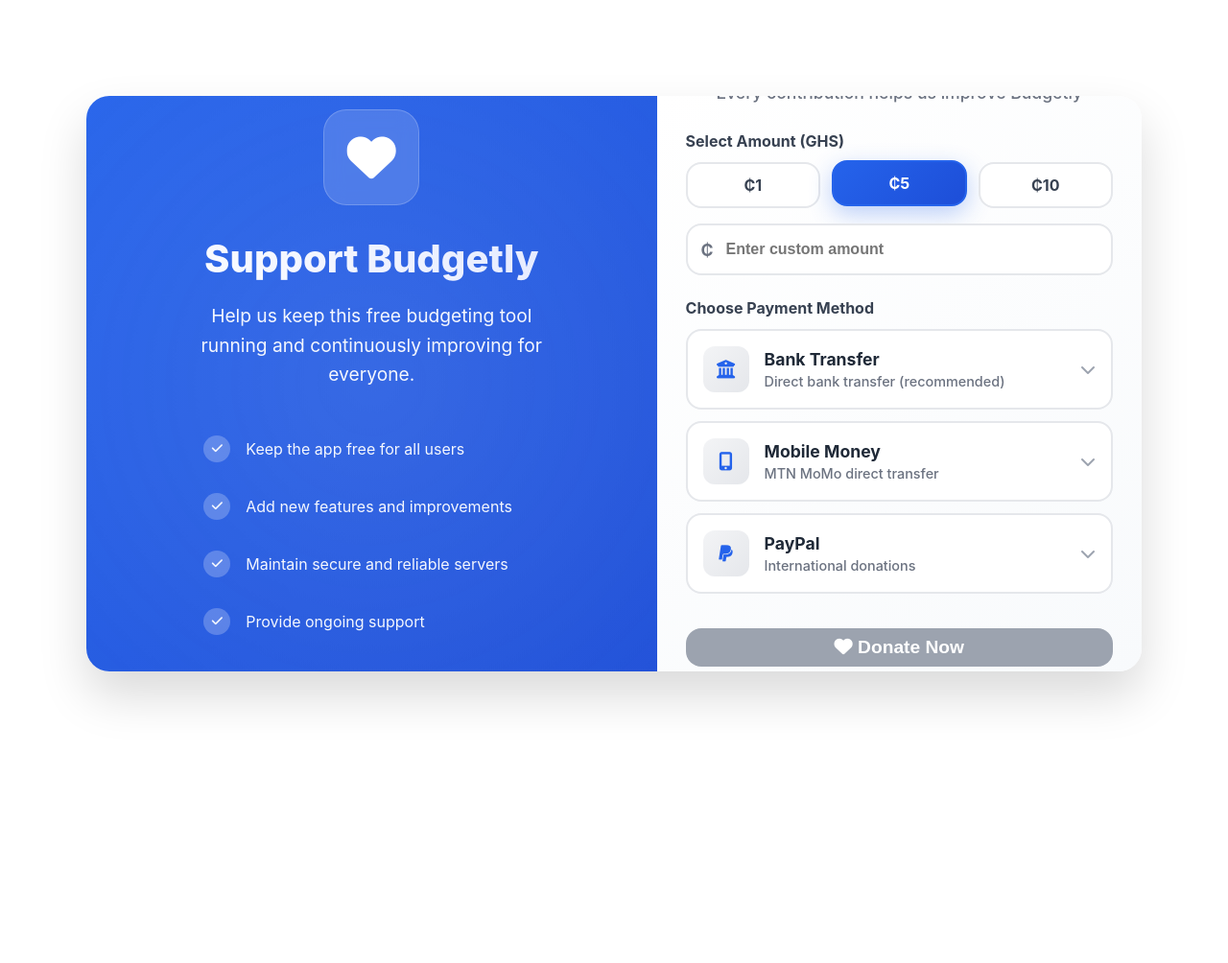
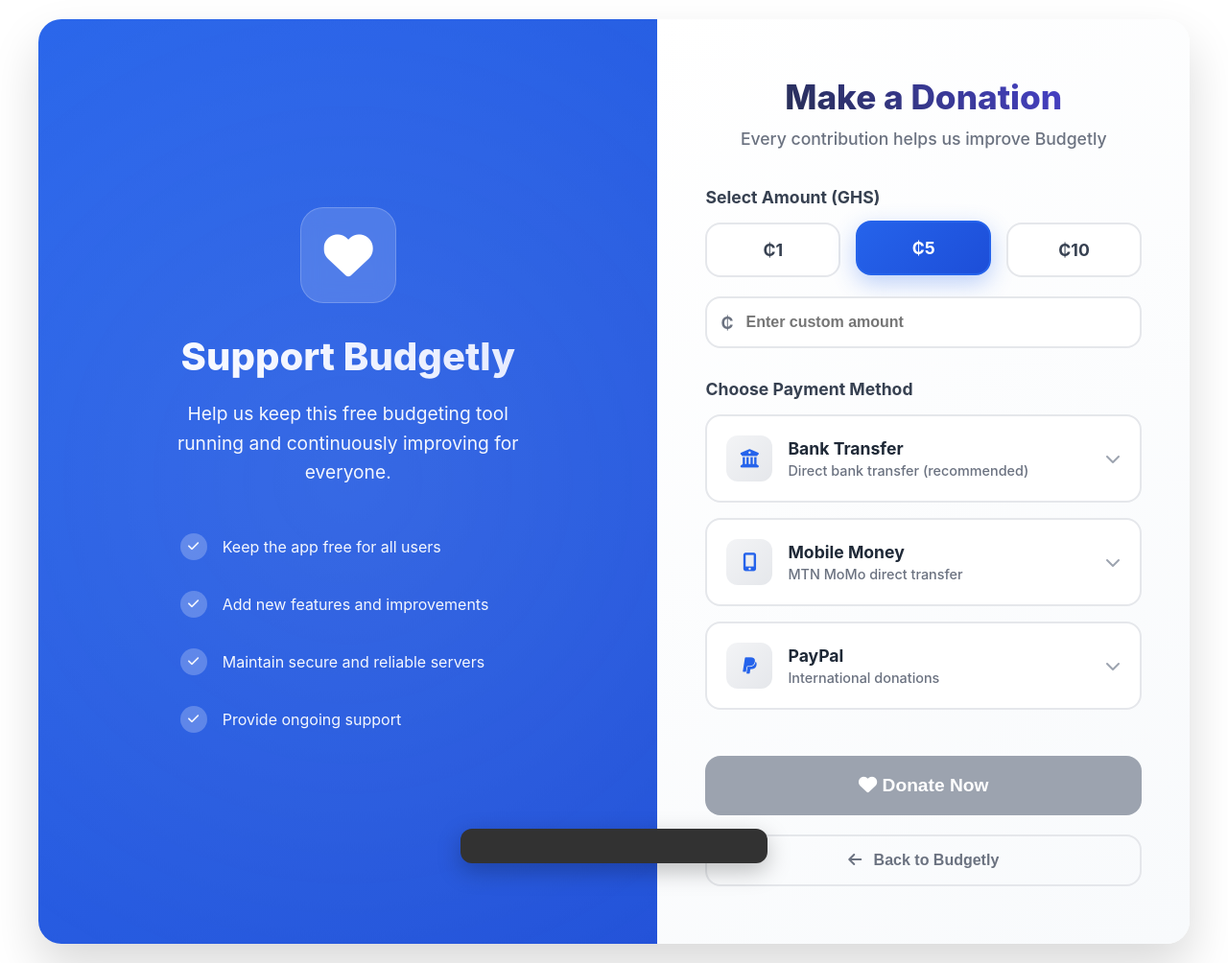
Before and after one commit to kwakuNti/budget, a PHP site: page /budget/donate in a window 1280 px wide. Shown: the whole page at 96% size. Before the commit the page ends 735 px from the top, so only its background shows below. Run offline with PHP 8.4, Linux system fonts and the light colour scheme.

Commit message:
style: Update donation form layout and spacing for improved user experience

```diff
--- a/templates/donate.php
+++ b/templates/donate.php
@@ -27,18 +27,17 @@
             border-radius: 24px;
             box-shadow: 0 25px 50px rgba(0, 0, 0, 0.15);
             overflow: hidden;
-            max-width: 1100px;
+            max-width: 1200px;
             width: 100%;
             display: flex;
-            height: 85vh;
-            max-height: 600px;
+            min-height: 700px;
         }
 
         /* Left Side - Hero */
         .donate-hero {
             flex: 1.2;
             background: linear-gradient(135deg, #2563eb 0%, #1d4ed8 100%);
-            padding: 40px 30px;
+            padding: 60px 50px;
             display: flex;
             flex-direction: column;
             justify-content: center;
@@ -147,7 +146,7 @@
         /* Right Side - Donation Form */
         .donate-form-section {
             flex: 1;
-            padding: 40px 30px;
+            padding: 60px 50px;
             display: flex;
             flex-direction: column;
             justify-content: center;
@@ -156,7 +155,7 @@
 
         .form-header {
             text-align: center;
-            margin-bottom: 30px;
+            margin-bottom: 40px;
         }
 
         .form-title {
@@ -178,26 +177,26 @@
 
         /* Amount Selection */
         .amount-selection {
-            margin-bottom: 24px;
+            margin-bottom: 32px;
         }
 
         .amount-label {
             display: block;
             font-weight: 700;
             color: #374151;
-            margin-bottom: 12px;
-            font-size: 1rem;
+            margin-bottom: 16px;
+            font-size: 1.1rem;
         }
 
         .amount-options {
             display: grid;
             grid-template-columns: 1fr 1fr 1fr;
-            gap: 12px;
-            margin-bottom: 16px;
+            gap: 16px;
+            margin-bottom: 20px;
         }
 
         .amount-option {
-            padding: 12px;
+            padding: 16px;
             border: 2px solid #e5e7eb;
             border-radius: 16px;
             text-align: center;
@@ -206,7 +205,7 @@
             background: white;
             font-weight: 700;
             color: #374151;
-            font-size: 1rem;
+            font-size: 1.1rem;
             position: relative;
             overflow: hidden;
         }
@@ -276,13 +275,13 @@
 
         /* Payment Methods */
         .payment-methods {
-            margin-bottom: 24px;
+            margin-bottom: 32px;
         }
 
         .payment-method {
             border: 2px solid #e5e7eb;
             border-radius: 16px;
-            margin-bottom: 12px;
+            margin-bottom: 16px;
             overflow: hidden;
             transition: all 0.3s ease;
             background: white;
@@ -301,7 +300,7 @@
         }
 
         .payment-header {
-            padding: 16px;
+            padding: 20px;
             cursor: pointer;
             display: flex;
             align-items: center;
@@ -355,7 +354,7 @@
         }
 
         .payment-content {
-            padding: 0 16px 16px;
+            padding: 0 20px 20px;
             display: none;
             background: rgba(249, 250, 251, 0.5);
         }
```
